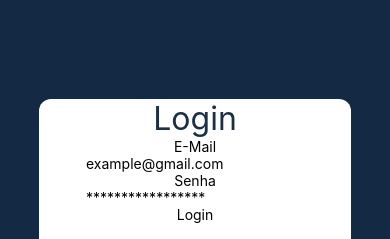
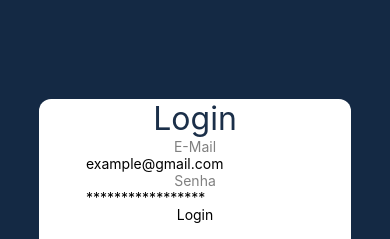
Before and after one commit to DPFNeiland/orosfrontend, a React Native app: screen / in a window 390 px wide. Shown: the top 239 px of the page. Built offline with nearby package versions, Linux system fonts and the light colour scheme.

Commit message:
Backup2000

```diff
--- a/src/screens/telalogin/login.tsx
+++ b/src/screens/telalogin/login.tsx
@@ -25,7 +25,7 @@ const Login = () => {
         <View style={styles.view}>
           <Text style={styles.login}>Login</Text>
 
-          <Text>E-Mail</Text>
+          <Text style={styles.EmailSenha}>E-Mail</Text>
           <TextInput
             onChangeText={setEmail}
             placeholder="example@gmail.com"
@@ -33,7 +33,7 @@ const Login = () => {
 
           </TextInput>
 
-          <Text>Senha</Text>
+          <Text style={styles.EmailSenha}>Senha</Text>
           <TextInput
             onChangeText={setSenha}
             placeholder="*****************"
--- a/src/screens/telalogin/styles.ts
+++ b/src/screens/telalogin/styles.ts
@@ -37,10 +37,11 @@ export const styles = StyleSheet.create({
 
   login: {
     fontSize: 32,
-    color: "#1B2F49"
+    color: "#1B2F49",
+
   },
 
   EmailSenha: {
-    color: "#1B2F49"
+    color: "#808080"
   }
 });
```
